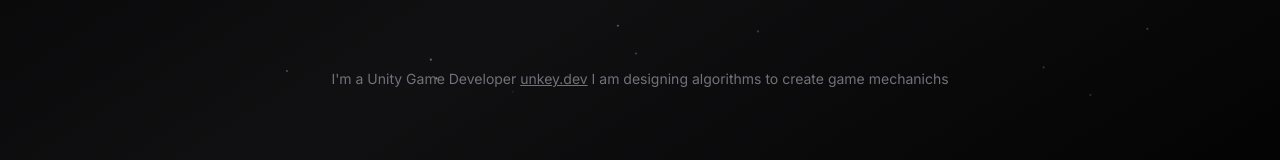
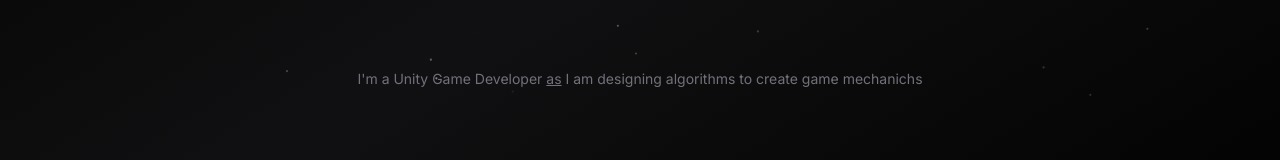
Before and after one commit to bekranker/personelsite, a Next.js app: page / in a window 1280 px wide. Shown: the part 474-634 px from the top of the page. Built offline with nearby package versions, Linux system fonts and the light colour scheme; no server answers; what tailwindcss-debug-screens would draw is missing.

Commit message:
Update page.tsx

```diff
--- a/app/page.tsx
+++ b/app/page.tsx
@@ -41,7 +41,7 @@
             href="https://unkey.dev"
             className="underline duration-500 hover:text-zinc-300"
           >
-            unkey.dev
+            as
           </Link> I am designing algorithms to create game mechanichs
         </h2>
       </div>
```
